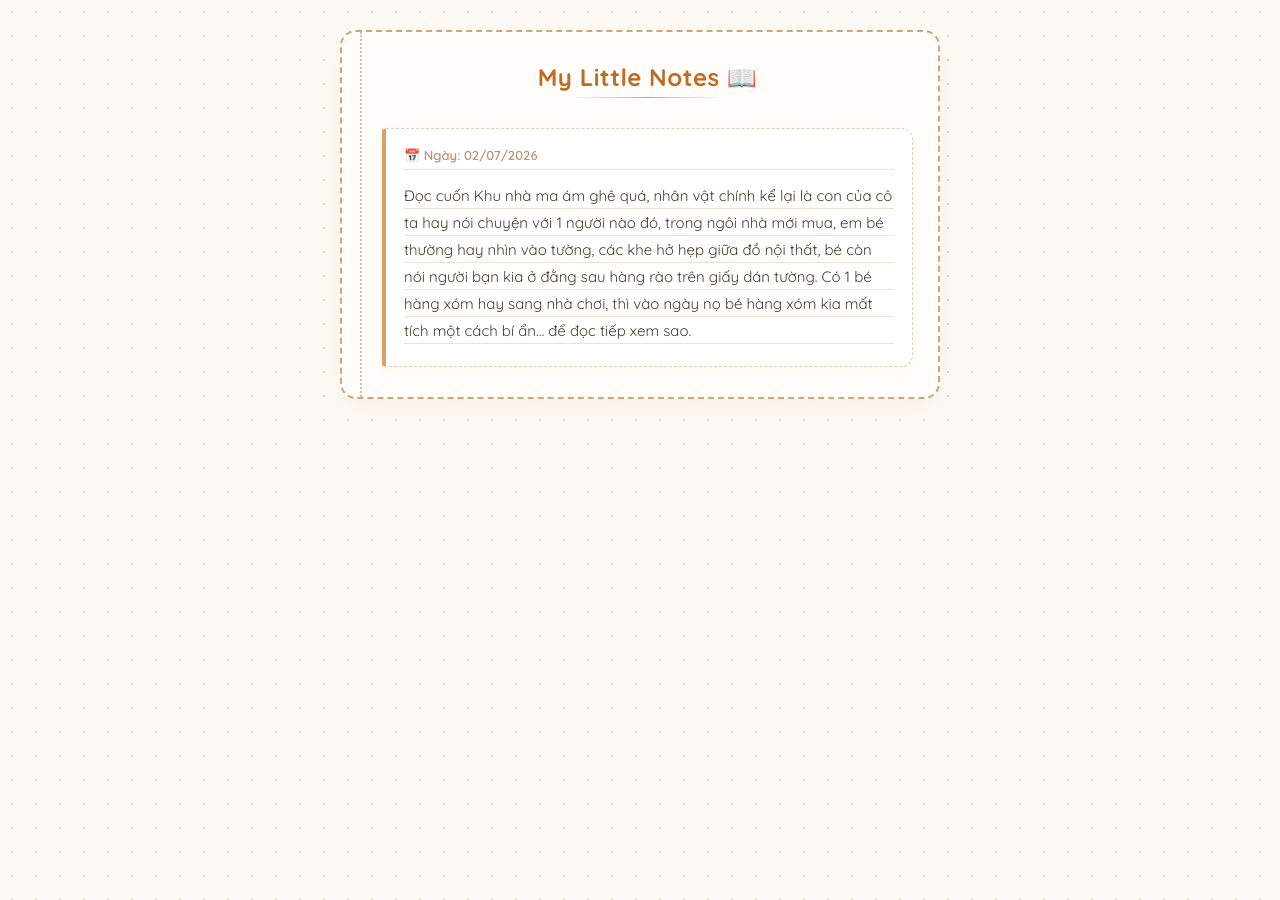
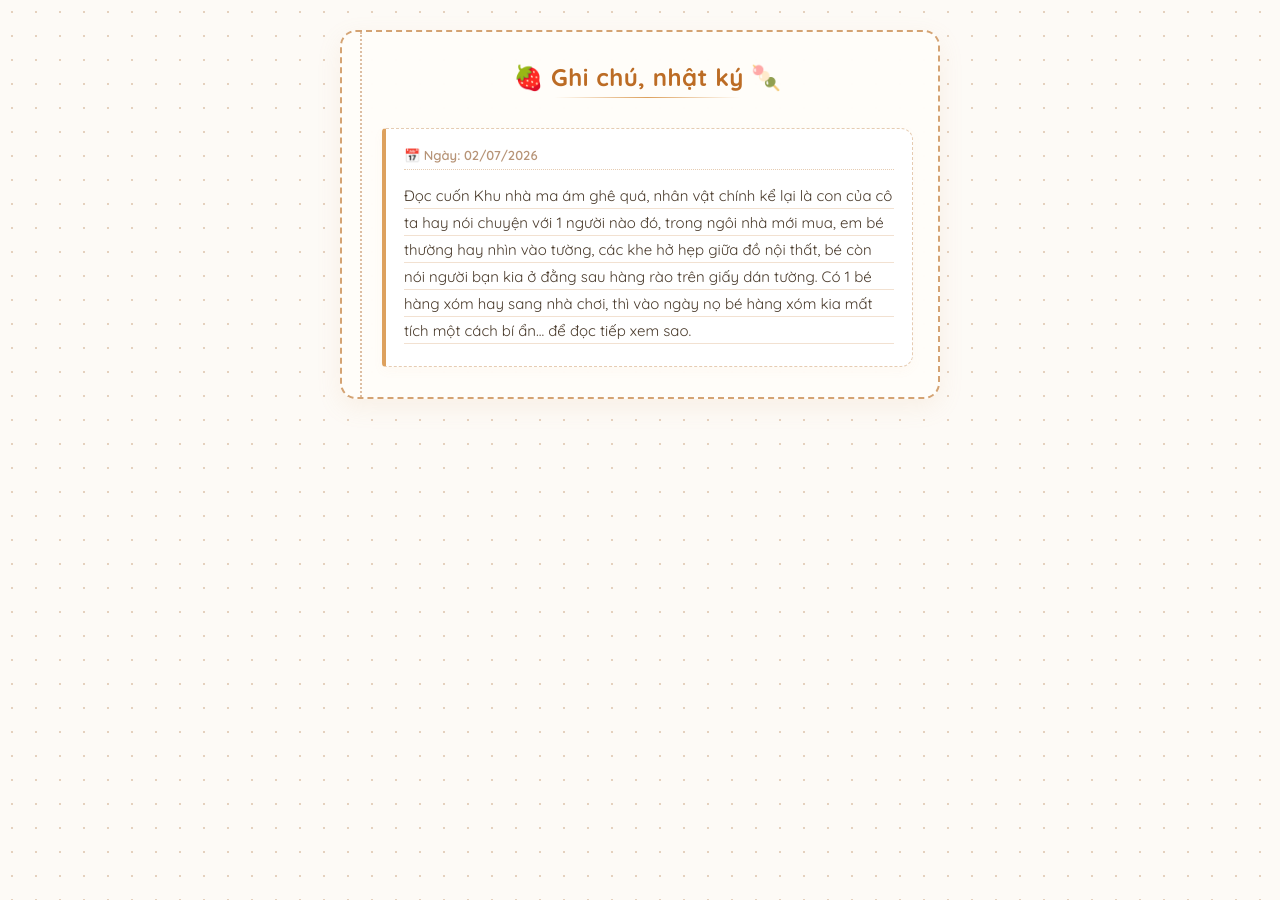
Before and after one commit to PhamNhaDoan/phamnhadoan.github.io, a Jekyll site: the page note/index.html, which Jekyll copies as it is, in a window 1280 px wide. Built offline with Jekyll 4.4.1, drawn with Linux system fonts in a browser that asks for light colours.

Commit message:
Change header title to Vietnamese with emojis

```diff
--- a/note/index.html
+++ b/note/index.html
@@ -118,7 +118,7 @@
 
     <div class="notebook-container">
         <header>
-            <h1>My Little Notes 📖</h1>
+            <h1>🍓 Ghi chú, nhật ký 🍡</h1>
         </header>
 
         <div id="note-container" class="note-list">
```
